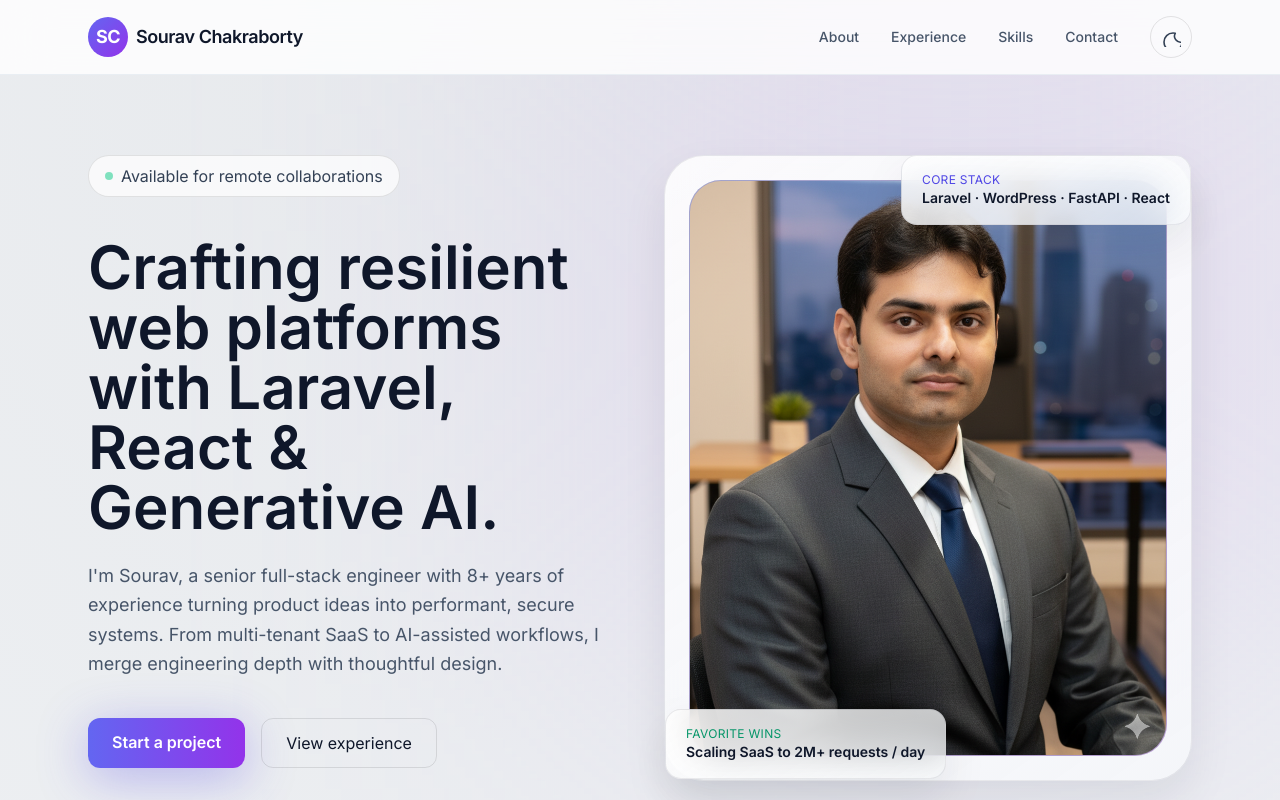
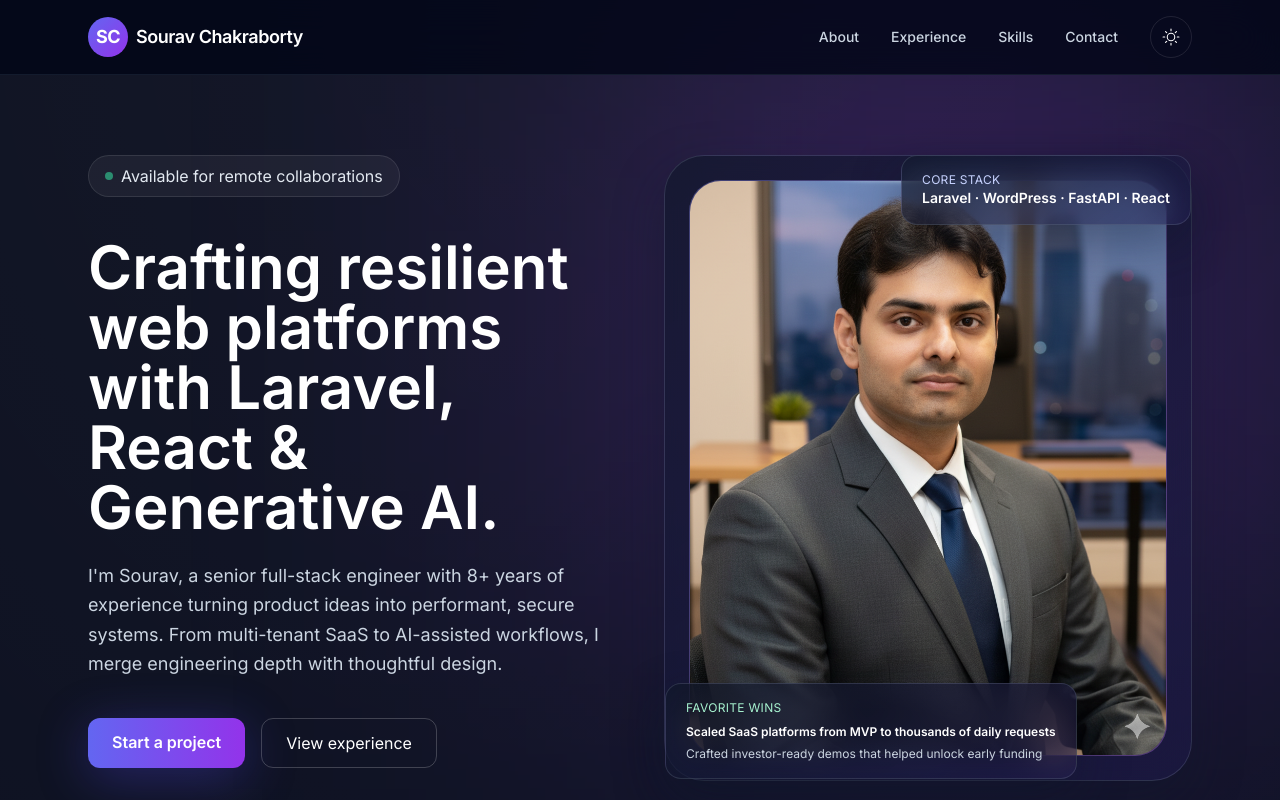
Before and after one commit to professional-sourav/porifolio-app, a plain HTML site: page index.html in a window 1280 px wide. Shown: the top 800 px of the page. Drawn offline with nearby package versions, Linux system fonts and the light colour scheme.

Commit message:
Update the UI

```diff
--- a/index.html
+++ b/index.html
@@ -68,13 +68,11 @@
   </style>
 
   <script>
-    if (
-      localStorage.theme === 'dark' ||
-      (!('theme' in localStorage) && window.matchMedia('(prefers-color-scheme: dark)').matches)
-    ) {
-      document.documentElement.classList.add('dark');
-    } else {
-      document.documentElement.classList.remove('dark');
+    document.documentElement.classList.add('dark');
+    try {
+      localStorage.setItem('theme', 'dark');
+    } catch (err) {
+      // Ignore storage errors (e.g., private browsing)
     }
   </script>
 </head>
@@ -104,9 +102,9 @@
         <a href="#experience" class="hover:text-slate-900 dark:hover:text-white">Experience</a>
         <a href="#skills" class="hover:text-slate-900 dark:hover:text-white">Skills</a>
         <a href="#contact" class="hover:text-slate-900 dark:hover:text-white">Contact</a>
-        <button id="theme-toggle" class="p-2.5 rounded-full border border-black/10 dark:border-white/10 text-slate-700 dark:text-white hover:border-slate-400/70 dark:hover:border-white/40 hover:bg-black/5 dark:hover:bg-white/5 transition-colors">
-          <svg id="icon-sun" class="w-5 h-5 hidden" fill="none" stroke="currentColor"><path stroke-linecap="round" stroke-linejoin="round" stroke-width="1.6" d="M12 4.5v-2m0 19v-2M19.5 12h2m-19 0h2M17.157 6.843l1.414-1.414M5.429 18.571l1.414-1.414M17.157 17.157l1.414 1.414M5.429 5.429l1.414 1.414M12 7.5a4.5 4.5 0 110 9 4.5 4.5 0 010-9z"/></svg>
-          <svg id="icon-moon" class="w-5 h-5 hidden" fill="none" stroke="currentColor"><path stroke-linecap="round" stroke-linejoin="round" stroke-width="1.6" d="M21 15a9 9 0 01-9 9 9 9 0 010-18c.777 0 1.533.099 2.253.286A6.002 6.002 0 0021 15z"/></svg>
+        <button id="theme-toggle" class="p-2.5 rounded-full border border-black/10 dark:border-white/10 text-slate-700 dark:text-white hover:border-slate-400/70 dark:hover:border-white/40 hover:bg-black/5 dark:hover:bg-white/5 transition-colors flex items-center justify-center">
+          <svg id="icon-sun" class="w-5 h-5 hidden" fill="none" stroke="currentColor" viewBox="0 0 24 24"><path stroke-linecap="round" stroke-linejoin="round" stroke-width="1.3" d="M12 4.5v-2m0 19v-2M19.5 12h2m-19 0h2M17.157 6.843l1.414-1.414M5.429 18.571l1.414-1.414M17.157 17.157l1.414 1.414M5.429 5.429l1.414 1.414M12 7.5a4.5 4.5 0 110 9 4.5 4.5 0 010-9z"/></svg>
+          <svg id="icon-moon" class="w-5 h-5 hidden translate-y-[0.5px]" fill="none" stroke="currentColor" viewBox="0 0 24 24"><path stroke-linecap="round" stroke-linejoin="round" stroke-width="1.3" d="M21 15a9 9 0 01-9 9 9 9 0 010-18c.777 0 1.533.099 2.253.286A6.002 6.002 0 0021 15z"/></svg>
         </button>
       </div>
     </nav>
@@ -181,7 +179,10 @@
               </div>
               <div class="absolute -bottom-6 -left-6 floating delay-200 glass-panel rounded-2xl px-5 py-4 text-sm text-slate-700 dark:text-slate-200">
                 <p class="text-xs uppercase tracking-wide text-emerald-600 dark:text-emerald-200">Favorite wins</p>
-                <p class="font-semibold text-slate-900 dark:text-white">Scaling SaaS to 2M+ requests / day</p>
+                <div class="mt-2 space-y-1.5 text-xs text-slate-600 dark:text-slate-300">
+                  <p class="font-semibold text-slate-900 dark:text-white">Scaled SaaS platforms from MVP to thousands of daily requests</p>
+                  <p>Crafted investor-ready demos that helped unlock early funding</p>
+                </div>
               </div>
             </div>
           </div>
@@ -336,6 +337,7 @@
                 <li>Shipped new React navigation systems for the flagship product.</li>
                 <li>Scraping data from various sources and load it into an Iframe for seamless integration.</li>
                 <li>Implemented various integrations with third-party APIs and services.</li>
+                <li>Built polished investor demos from the outset, helping Atarim secure early funding rounds.</li>
               </ul>
             </div>
           </article>
@@ -493,11 +495,15 @@
           <p class="text-slate-600 dark:text-slate-300">Reach out for consulting, partnerships, or long-term engagements.</p>
           <div class="space-y-4 text-sm">
             <a href="mailto:professional.sourav@gmail.com" class="flex items-center gap-3 px-4 py-3 rounded-2xl border border-black/10 dark:border-white/15 text-slate-700 dark:text-slate-200 hover:bg-black/5 dark:hover:bg-white/10">
-              <svg class="w-5 h-5 flex-shrink-0" fill="none" stroke="currentColor"><path stroke-linecap="round" stroke-linejoin="round" stroke-width="1.6" d="M3 8l9 6 9-6M5 19h14a2 2 0 002-2V7a2 2 0 00-2-2H5a2 2 0 00-2 2v10a2 2 0 002 2z"/></svg>
+              <span class="w-9 h-9 rounded-full border border-black/10 dark:border-white/15 flex items-center justify-center">
+                <svg class="w-5 h-5" fill="none" stroke="currentColor" viewBox="0 0 24 24"><path stroke-linecap="round" stroke-linejoin="round" stroke-width="1.3" d="M3 8l9 6 9-6M5 19h14a2 2 0 002-2V7a2 2 0 00-2-2H5a2 2 0 00-2 2v10a2 2 0 002 2z"/></svg>
+              </span>
               professional.sourav@gmail.com
             </a>
             <a href="tel:+919748940238" class="flex items-center gap-3 px-4 py-3 rounded-2xl border border-black/10 dark:border-white/15 text-slate-700 dark:text-slate-200 hover:bg-black/5 dark:hover:bg-white/10">
-              <svg class="w-5 h-5 flex-shrink-0" fill="none" stroke="currentColor"><path stroke-linecap="round" stroke-linejoin="round" stroke-width="1.6" d="M3 5a2 2 0 012-2h3.5l1.5 4.5-2.5 1.2a11 11 0 005.3 5.3l1.2-2.5 4.5 1.5V19a2 2 0 01-2 2H18C9.716 21 3 14.284 3 6V5z"/></svg>
+              <span class="w-9 h-9 rounded-full border border-black/10 dark:border-white/15 flex items-center justify-center">
+                <svg class="w-5 h-5" fill="none" stroke="currentColor" viewBox="0 0 24 24"><path stroke-linecap="round" stroke-linejoin="round" stroke-width="1.3" d="M3 5a2 2 0 012-2h3.5l1.5 4.5-2.5 1.2a11 11 0 005.3 5.3l1.2-2.5 4.5 1.5V19a2 2 0 01-2 2H18C9.716 21 3 14.284 3 6V5z"/></svg>
+              </span>
               +91 97489 40238
             </a>
           </div>
```
